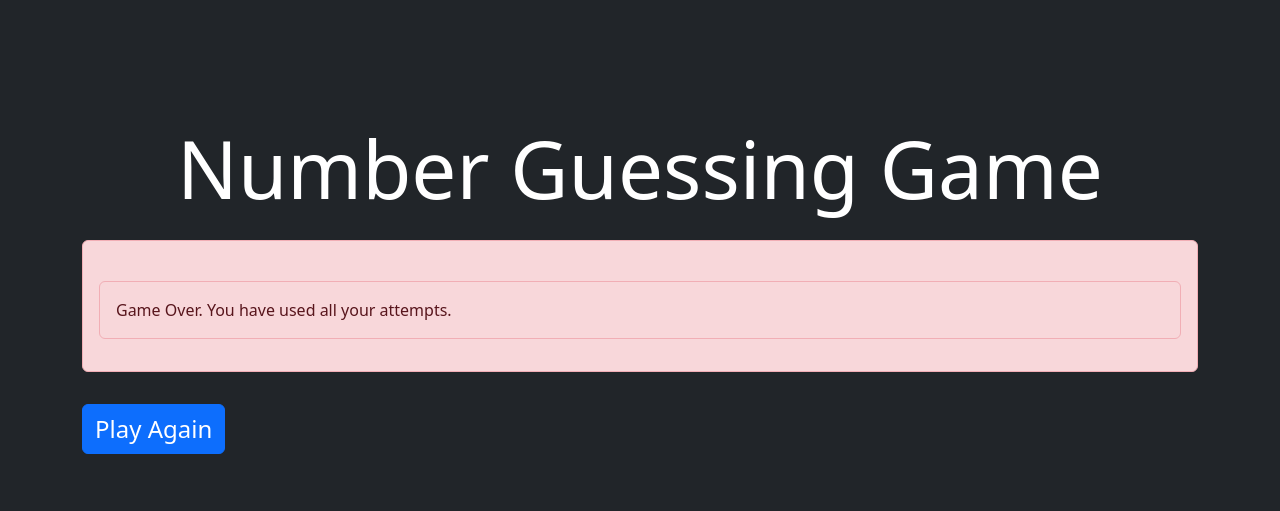
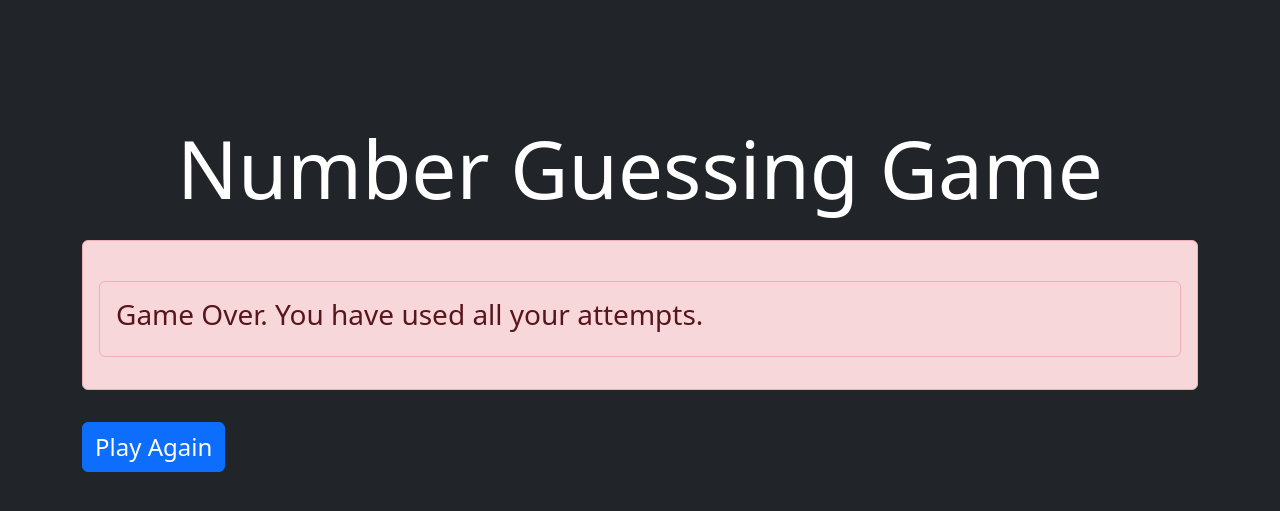
Before and after one commit to Kobi-Okiti/Pyhton-Guess-Game, a Django app: template game/templates/game/home.html in a window 1280 px wide. Shown: the top 511 px of the page. Run offline with Django 3.2, Linux system fonts and the light colour scheme; the template is opened without the code that fills it: most values are stand-ins (such as "Sample title", 1, 10 or a date in 2020).

Commit message:
still fixing font

```diff
--- a/game/templates/game/home.html
+++ b/game/templates/game/home.html
@@ -20,15 +20,15 @@
         <h1 class="text-white text-center mt-5 display-1">Number Guessing Game</h1>
             {% if message %}
                 {% if attempts_left == 0 or message == "Congratulations! You guessed the correct number." %}
-                <div class="alert {% if attempts_left == 0 %}alert-danger{% else %}alert-success{% endif %} mt-4 text-center" role="alert">
-                    {{ message }}
+                <div class="alert {% if attempts_left == 0 %}alert-danger{% else %}alert-success{% endif %} mt-4 text-center fs-4" role="alert">
+                    <h2 class="h3">{{ message }}</h2>
                 </div>
                 <form method="get" class="text-center">
                     <button class="btn {% if attempts_left == 0 %}btn-danger{% else %}btn-success{% endif %} mt-3 fs-6" type="submit">Play Again</button>
                 </form>
                 {% else %}
                     <div class="alert alert-danger mt-4 text-center" role="alert">
-                        {{ message }}
+                        <h2 class="h3">{{ message }}</h2>
                     </div>
                     {% if attempts_left > 0 %}
                     <p class="mt-4 text-white text-center h1">Attempts left: {{ attempts_left }}</p>
@@ -51,8 +51,8 @@
                 </form>
                 {% else %}
                     <div class="alert alert-danger mt-4" role="alert">
-                        <div class="alert alert-danger mt-4" role="alert">
-                            Game Over. You have used all your attempts.
+                        <div class="alert alert-danger mt-4 fs-4" role="alert">
+                            <h2 class="h3">Game Over. You have used all your attempts.</h2>
                         </div>
                     </div>
                     <form method="get">
```
Also changed, not shown: db.sqlite3.
